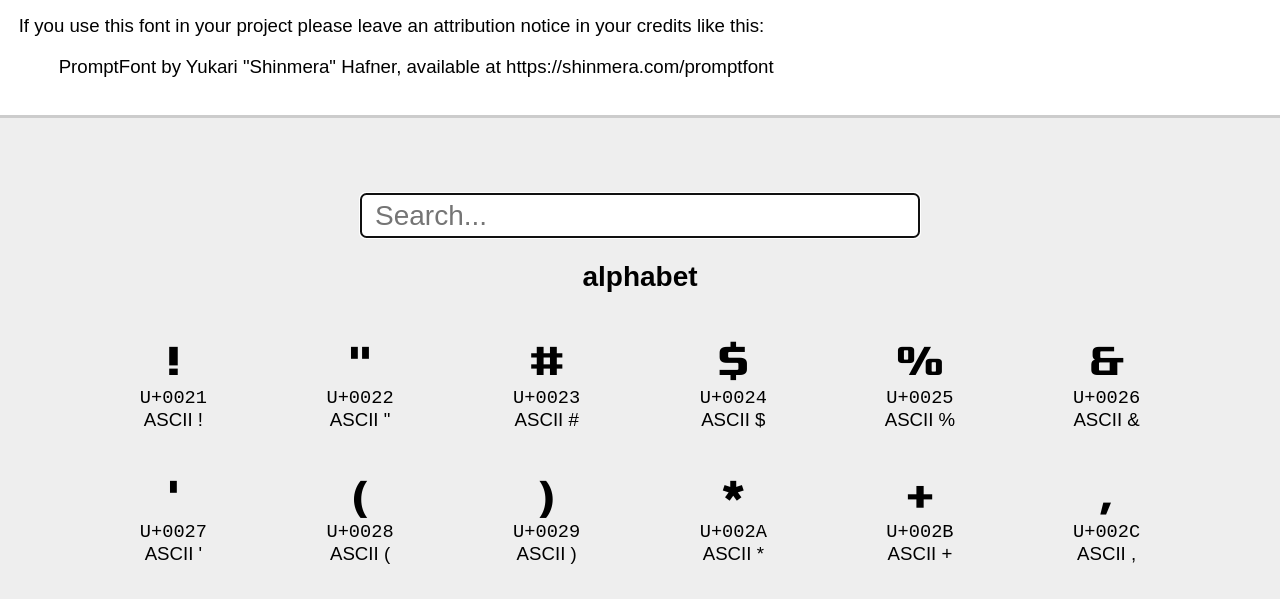
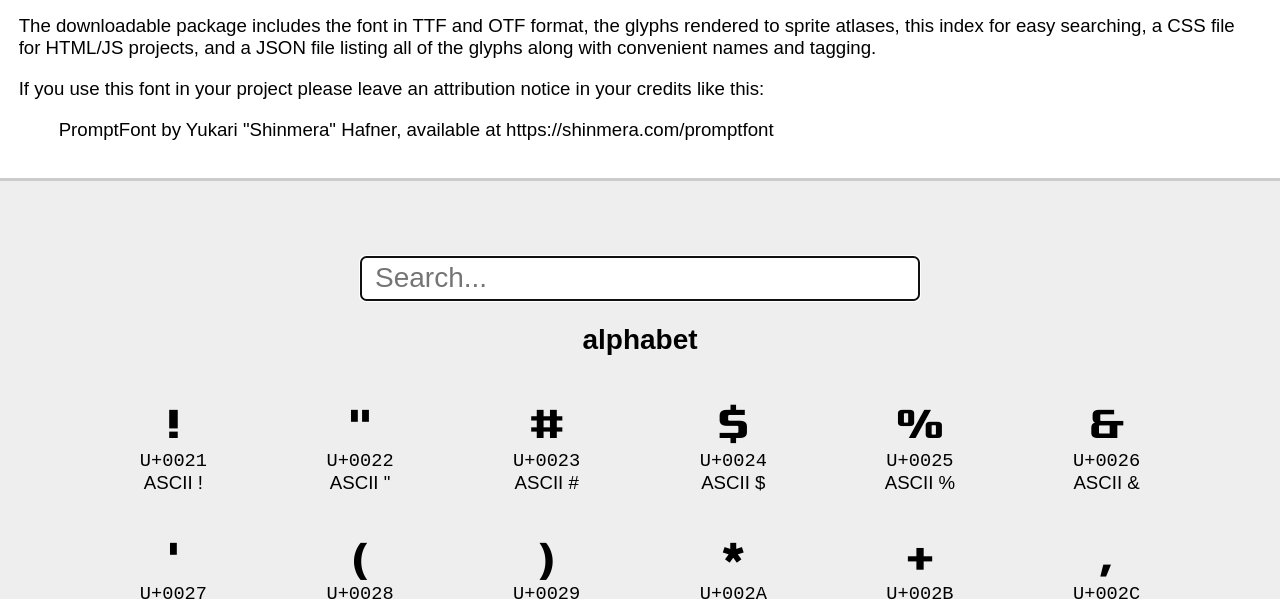
Before and after one commit to Shinmera/promptfont, a plain HTML site: page index.html in a window 1280 px wide. Shown: the part 181-780 px from the top of the page. Drawn offline with Linux system fonts and the light colour scheme.

Commit message:
CI index rebuild.

```diff
--- a/index.html
+++ b/index.html
@@ -133,6 +133,7 @@
         <a class="button" href="https://github.com/Shinmera/promptfont/archive/refs/heads/gh-pages.zip">Download</a>
       </h1>
       <p>This is a font designed for button prompts in games. It includes the base alphabet, as well as icons for modifier and control keys, and gamepad buttons. All the icons included in the font are custom made and available under the same <a href="LICENSE.txt">SIL Open Font Licence</a>. Included trademarks however of course still belong to their respective owners.</p>
+      <p>The downloadable package includes the font in TTF and OTF format, the glyphs rendered to sprite atlases, this index for easy searching, a CSS file for HTML/JS projects, and a JSON file listing all of the glyphs along with convenient names and tagging.</p>
       <p>If you use this font in your project please leave an attribution notice in your credits like this:
         <blockquote>PromptFont by Yukari &quot;Shinmera&quot; Hafner, available at https://shinmera.com/promptfont</blockquote>
       </p>
```
